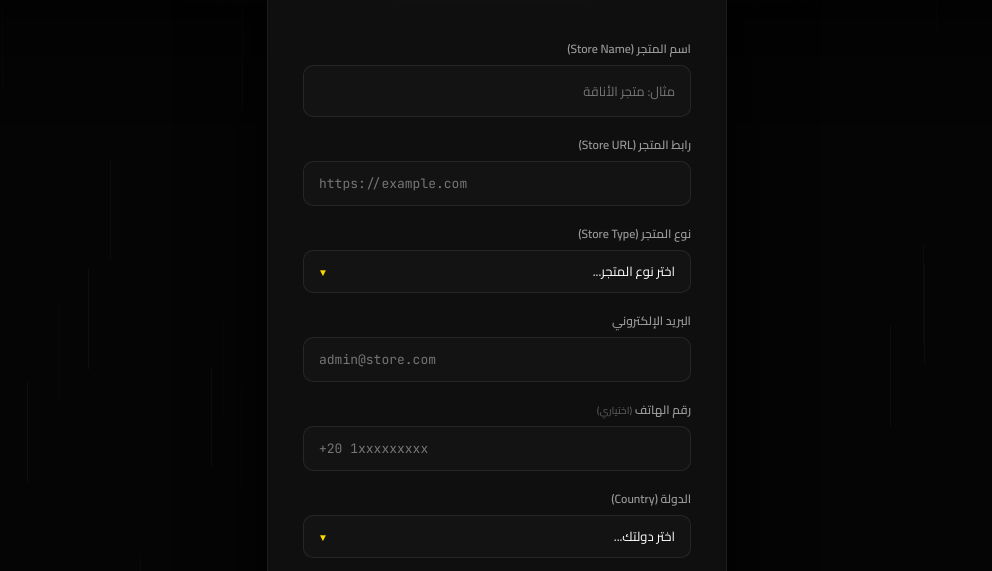
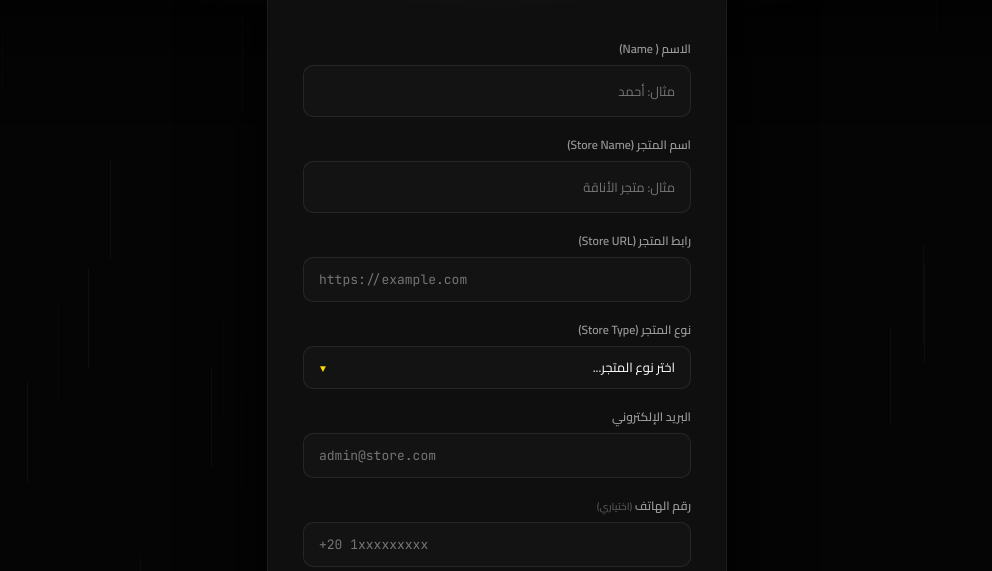
Before and after one commit to autometos-astrapy/onboarding, a plain HTML site: page index.html in a window 1280 px wide. Shown: the part 157-728 px from the top of the page, without its empty margins (143-1135 px from the left). Drawn offline with Linux system fonts and the light colour scheme; a web font is replaced by a local one.

```diff
--- a/index.html
+++ b/index.html
@@ -318,6 +318,11 @@
 
         <form id="astrapyForm">
             <div class="input-group">
+                <label>الاسم  ( Name)</label>
+                <input type="text" id="fullName" placeholder="مثال: أحمد " required>
+            </div>
+
+            <div class="input-group">
                 <label>اسم المتجر (Store Name)</label>
                 <input type="text" id="storeName" placeholder="مثال: متجر الأناقة" required>
             </div>
@@ -557,6 +562,7 @@
             btn.style.cursor = "wait";
 
             const formData = {
+                full_name: document.getElementById('fullName').value,
                 store_name: document.getElementById('storeName').value,
                 store_url: document.getElementById('storeUrl').value,
                 store_type: document.getElementById('storeType').value,
```
